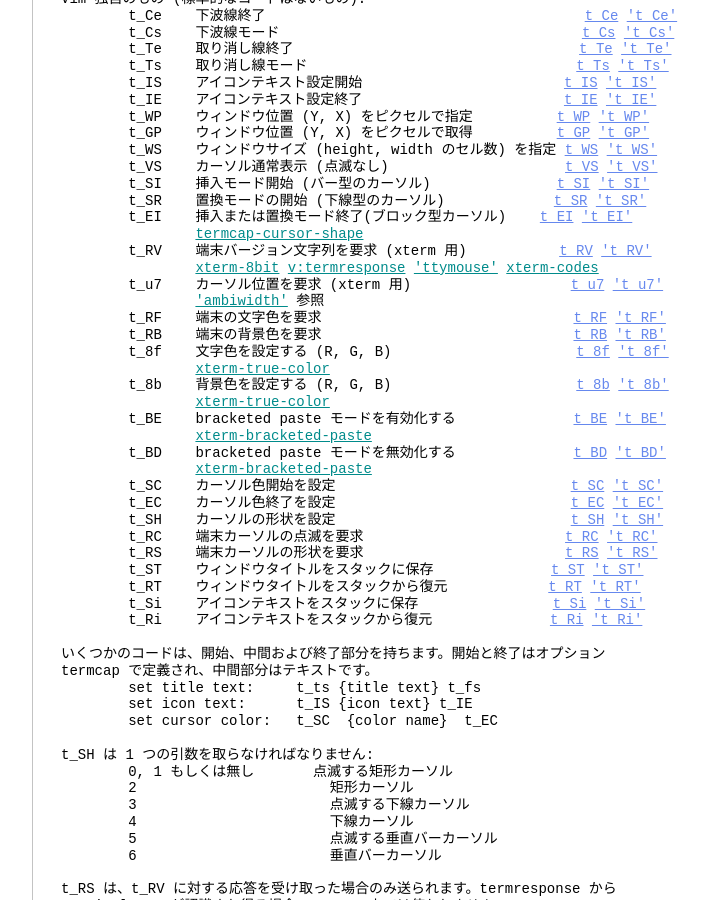
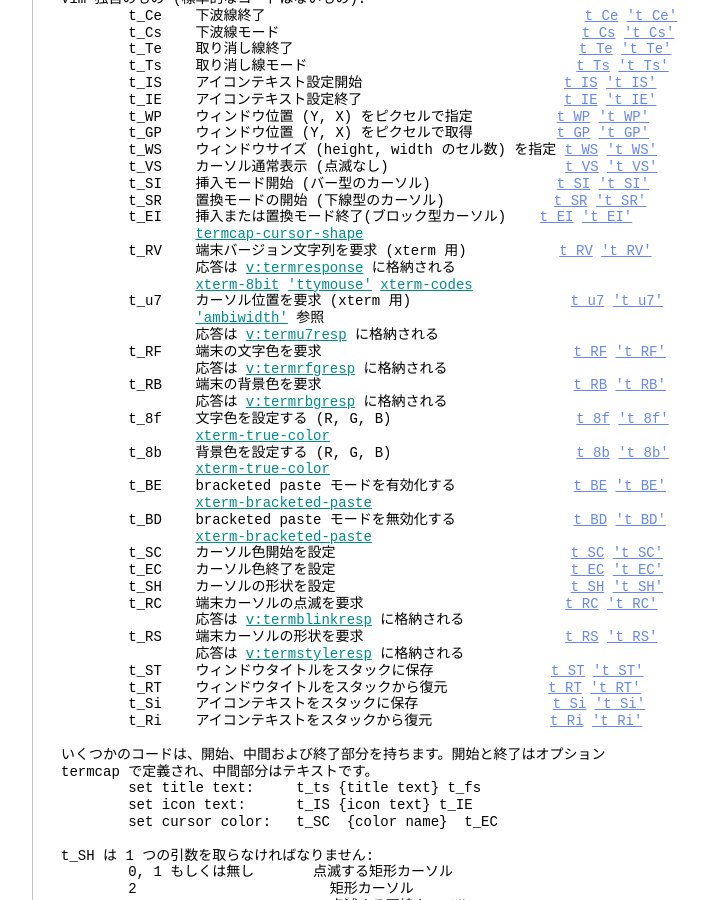
Before and after one commit to vim-jp/vimdoc-ja, a Jekyll site: the page built from term.html, in a window 1280 px wide and 900 px high, scrolled down 5600 px. Shown: the whole window, without its empty margins (340-1049 px from the left). Built offline with Jekyll 4.4.1, drawn with Linux system fonts in a browser that asks for light colours; nearby versions of some CDN libraries; comment, search, counter and statistics services are not loaded; some of the changed text lies outside the part shown.

Commit message:
Generated by Travis JOB 1767.1
https://travis-ci.org/vim-jp/vimdoc-ja-working/builds/484901410

```diff
--- a/term.html
+++ b/term.html
@@ -3,7 +3,7 @@ layout: vimdoc
 helpname: 'term'
 ---
 <div id='vimCodeElement'>
-<a class="Constant" href="term.html" name="term.txt">term.txt</a>&nbsp;&nbsp;&nbsp;&nbsp;&nbsp;&nbsp;For&nbsp;<span class="Identifier">Vim バージョン 8.1.</span>&nbsp;&nbsp;Last change: 2017 Oct 14<br>
+<a class="Constant" href="term.html" name="term.txt">term.txt</a>&nbsp;&nbsp;&nbsp;&nbsp;&nbsp;&nbsp;For&nbsp;<span class="Identifier">Vim バージョン 8.1.</span>&nbsp;&nbsp;Last change: 2019 Jan 19<br>
 <br>
 <br>
 &nbsp;&nbsp;&nbsp;&nbsp;&nbsp;&nbsp;&nbsp;&nbsp;&nbsp;&nbsp;&nbsp;&nbsp;&nbsp;&nbsp;&nbsp;&nbsp;<span class="Identifier">VIMリファレンスマニュアル&nbsp;&nbsp;&nbsp;&nbsp;by Bram Moolenaar</span><br>
@@ -339,11 +339,15 @@ Vim 独自のもの (標準的なコードはないもの):<br>
 &nbsp;&nbsp;&nbsp;&nbsp;&nbsp;&nbsp;&nbsp;&nbsp;t_EI&nbsp;&nbsp;&nbsp;&nbsp;挿入または置換モード終了(ブロック型カーソル)&nbsp;&nbsp;&nbsp;&nbsp;<a class="Constant" href="term.html#t_EI" name="t_EI">t_EI</a>&nbsp;<a class="Constant" href="term.html#'t_EI'" name="'t_EI'">'t_EI'</a><br>
 &nbsp;&nbsp;&nbsp;&nbsp;&nbsp;&nbsp;&nbsp;&nbsp;&nbsp;&nbsp;&nbsp;&nbsp;&nbsp;&nbsp;&nbsp;&nbsp;<a class="Identifier" href="term.html#termcap-cursor-shape">termcap-cursor-shape</a><br>
 &nbsp;&nbsp;&nbsp;&nbsp;&nbsp;&nbsp;&nbsp;&nbsp;t_RV&nbsp;&nbsp;&nbsp;&nbsp;端末バージョン文字列を要求 (xterm 用)&nbsp;&nbsp;&nbsp;&nbsp;&nbsp;&nbsp;&nbsp;&nbsp;&nbsp;&nbsp;&nbsp;<a class="Constant" href="term.html#t_RV" name="t_RV">t_RV</a>&nbsp;<a class="Constant" href="term.html#'t_RV'" name="'t_RV'">'t_RV'</a><br>
-&nbsp;&nbsp;&nbsp;&nbsp;&nbsp;&nbsp;&nbsp;&nbsp;&nbsp;&nbsp;&nbsp;&nbsp;&nbsp;&nbsp;&nbsp;&nbsp;<a class="Identifier" href="term.html#xterm-8bit">xterm-8bit</a>&nbsp;<a class="Identifier" href="eval.html#v:termresponse">v:termresponse</a>&nbsp;<a class="Identifier" href="options.html#'ttymouse'">'ttymouse'</a>&nbsp;<a class="Identifier" href="term.html#xterm-codes">xterm-codes</a><br>
+&nbsp;&nbsp;&nbsp;&nbsp;&nbsp;&nbsp;&nbsp;&nbsp;&nbsp;&nbsp;&nbsp;&nbsp;&nbsp;&nbsp;&nbsp;&nbsp;応答は&nbsp;<a class="Identifier" href="eval.html#v:termresponse">v:termresponse</a>&nbsp;に格納される<br>
+&nbsp;&nbsp;&nbsp;&nbsp;&nbsp;&nbsp;&nbsp;&nbsp;&nbsp;&nbsp;&nbsp;&nbsp;&nbsp;&nbsp;&nbsp;&nbsp;<a class="Identifier" href="term.html#xterm-8bit">xterm-8bit</a>&nbsp;<a class="Identifier" href="options.html#'ttymouse'">'ttymouse'</a>&nbsp;<a class="Identifier" href="term.html#xterm-codes">xterm-codes</a><br>
 &nbsp;&nbsp;&nbsp;&nbsp;&nbsp;&nbsp;&nbsp;&nbsp;t_u7&nbsp;&nbsp;&nbsp;&nbsp;カーソル位置を要求 (xterm 用)&nbsp;&nbsp;&nbsp;&nbsp;&nbsp;&nbsp;&nbsp;&nbsp;&nbsp;&nbsp;&nbsp;&nbsp;&nbsp;&nbsp;&nbsp;&nbsp;&nbsp;&nbsp;&nbsp;<a class="Constant" href="term.html#t_u7" name="t_u7">t_u7</a>&nbsp;<a class="Constant" href="term.html#'t_u7'" name="'t_u7'">'t_u7'</a><br>
 &nbsp;&nbsp;&nbsp;&nbsp;&nbsp;&nbsp;&nbsp;&nbsp;&nbsp;&nbsp;&nbsp;&nbsp;&nbsp;&nbsp;&nbsp;&nbsp;<a class="Identifier" href="options.html#'ambiwidth'">'ambiwidth'</a>&nbsp;参照<br>
+&nbsp;&nbsp;&nbsp;&nbsp;&nbsp;&nbsp;&nbsp;&nbsp;&nbsp;&nbsp;&nbsp;&nbsp;&nbsp;&nbsp;&nbsp;&nbsp;応答は&nbsp;<a class="Identifier" href="eval.html#v:termu7resp">v:termu7resp</a>&nbsp;に格納される<br>
 &nbsp;&nbsp;&nbsp;&nbsp;&nbsp;&nbsp;&nbsp;&nbsp;t_RF&nbsp;&nbsp;&nbsp;&nbsp;端末の文字色を要求&nbsp;&nbsp;&nbsp;&nbsp;&nbsp;&nbsp;&nbsp;&nbsp;&nbsp;&nbsp;&nbsp;&nbsp;&nbsp;&nbsp;&nbsp;&nbsp;&nbsp;&nbsp;&nbsp;&nbsp;&nbsp;&nbsp;&nbsp;&nbsp;&nbsp;&nbsp;&nbsp;&nbsp;&nbsp;&nbsp;<a class="Constant" href="term.html#t_RF" name="t_RF">t_RF</a>&nbsp;<a class="Constant" href="term.html#'t_RF'" name="'t_RF'">'t_RF'</a><br>
+&nbsp;&nbsp;&nbsp;&nbsp;&nbsp;&nbsp;&nbsp;&nbsp;&nbsp;&nbsp;&nbsp;&nbsp;&nbsp;&nbsp;&nbsp;&nbsp;応答は&nbsp;<a class="Identifier" href="eval.html#v:termrfgresp">v:termrfgresp</a>&nbsp;に格納される<br>
 &nbsp;&nbsp;&nbsp;&nbsp;&nbsp;&nbsp;&nbsp;&nbsp;t_RB&nbsp;&nbsp;&nbsp;&nbsp;端末の背景色を要求&nbsp;&nbsp;&nbsp;&nbsp;&nbsp;&nbsp;&nbsp;&nbsp;&nbsp;&nbsp;&nbsp;&nbsp;&nbsp;&nbsp;&nbsp;&nbsp;&nbsp;&nbsp;&nbsp;&nbsp;&nbsp;&nbsp;&nbsp;&nbsp;&nbsp;&nbsp;&nbsp;&nbsp;&nbsp;&nbsp;<a class="Constant" href="term.html#t_RB" name="t_RB">t_RB</a>&nbsp;<a class="Constant" href="term.html#'t_RB'" name="'t_RB'">'t_RB'</a><br>
+&nbsp;&nbsp;&nbsp;&nbsp;&nbsp;&nbsp;&nbsp;&nbsp;&nbsp;&nbsp;&nbsp;&nbsp;&nbsp;&nbsp;&nbsp;&nbsp;応答は&nbsp;<a class="Identifier" href="eval.html#v:termrbgresp">v:termrbgresp</a>&nbsp;に格納される<br>
 &nbsp;&nbsp;&nbsp;&nbsp;&nbsp;&nbsp;&nbsp;&nbsp;t_8f&nbsp;&nbsp;&nbsp;&nbsp;文字色を設定する (R, G, B)&nbsp;&nbsp;&nbsp;&nbsp;&nbsp;&nbsp;&nbsp;&nbsp;&nbsp;&nbsp;&nbsp;&nbsp;&nbsp;&nbsp;&nbsp;&nbsp;&nbsp;&nbsp;&nbsp;&nbsp;&nbsp;&nbsp;<a class="Constant" href="term.html#t_8f" name="t_8f">t_8f</a>&nbsp;<a class="Constant" href="term.html#'t_8f'" name="'t_8f'">'t_8f'</a><br>
 &nbsp;&nbsp;&nbsp;&nbsp;&nbsp;&nbsp;&nbsp;&nbsp;&nbsp;&nbsp;&nbsp;&nbsp;&nbsp;&nbsp;&nbsp;&nbsp;<a class="Identifier" href="term.html#xterm-true-color">xterm-true-color</a><br>
 &nbsp;&nbsp;&nbsp;&nbsp;&nbsp;&nbsp;&nbsp;&nbsp;t_8b&nbsp;&nbsp;&nbsp;&nbsp;背景色を設定する (R, G, B)&nbsp;&nbsp;&nbsp;&nbsp;&nbsp;&nbsp;&nbsp;&nbsp;&nbsp;&nbsp;&nbsp;&nbsp;&nbsp;&nbsp;&nbsp;&nbsp;&nbsp;&nbsp;&nbsp;&nbsp;&nbsp;&nbsp;<a class="Constant" href="term.html#t_8b" name="t_8b">t_8b</a>&nbsp;<a class="Constant" href="term.html#'t_8b'" name="'t_8b'">'t_8b'</a><br>
@@ -356,7 +360,9 @@ Vim 独自のもの (標準的なコードはないもの):<br>
 &nbsp;&nbsp;&nbsp;&nbsp;&nbsp;&nbsp;&nbsp;&nbsp;t_EC&nbsp;&nbsp;&nbsp;&nbsp;カーソル色終了を設定&nbsp;&nbsp;&nbsp;&nbsp;&nbsp;&nbsp;&nbsp;&nbsp;&nbsp;&nbsp;&nbsp;&nbsp;&nbsp;&nbsp;&nbsp;&nbsp;&nbsp;&nbsp;&nbsp;&nbsp;&nbsp;&nbsp;&nbsp;&nbsp;&nbsp;&nbsp;&nbsp;&nbsp;<a class="Constant" href="term.html#t_EC" name="t_EC">t_EC</a>&nbsp;<a class="Constant" href="term.html#'t_EC'" name="'t_EC'">'t_EC'</a><br>
 &nbsp;&nbsp;&nbsp;&nbsp;&nbsp;&nbsp;&nbsp;&nbsp;t_SH&nbsp;&nbsp;&nbsp;&nbsp;カーソルの形状を設定&nbsp;&nbsp;&nbsp;&nbsp;&nbsp;&nbsp;&nbsp;&nbsp;&nbsp;&nbsp;&nbsp;&nbsp;&nbsp;&nbsp;&nbsp;&nbsp;&nbsp;&nbsp;&nbsp;&nbsp;&nbsp;&nbsp;&nbsp;&nbsp;&nbsp;&nbsp;&nbsp;&nbsp;<a class="Constant" href="term.html#t_SH" name="t_SH">t_SH</a>&nbsp;<a class="Constant" href="term.html#'t_SH'" name="'t_SH'">'t_SH'</a><br>
 &nbsp;&nbsp;&nbsp;&nbsp;&nbsp;&nbsp;&nbsp;&nbsp;t_RC&nbsp;&nbsp;&nbsp;&nbsp;端末カーソルの点滅を要求&nbsp;&nbsp;&nbsp;&nbsp;&nbsp;&nbsp;&nbsp;&nbsp;&nbsp;&nbsp;&nbsp;&nbsp;&nbsp;&nbsp;&nbsp;&nbsp;&nbsp;&nbsp;&nbsp;&nbsp;&nbsp;&nbsp;&nbsp;&nbsp;<a class="Constant" href="term.html#t_RC" name="t_RC">t_RC</a>&nbsp;<a class="Constant" href="term.html#'t_RC'" name="'t_RC'">'t_RC'</a><br>
+&nbsp;&nbsp;&nbsp;&nbsp;&nbsp;&nbsp;&nbsp;&nbsp;&nbsp;&nbsp;&nbsp;&nbsp;&nbsp;&nbsp;&nbsp;&nbsp;応答は&nbsp;<a class="Identifier" href="eval.html#v:termblinkresp">v:termblinkresp</a>&nbsp;に格納される<br>
 &nbsp;&nbsp;&nbsp;&nbsp;&nbsp;&nbsp;&nbsp;&nbsp;t_RS&nbsp;&nbsp;&nbsp;&nbsp;端末カーソルの形状を要求&nbsp;&nbsp;&nbsp;&nbsp;&nbsp;&nbsp;&nbsp;&nbsp;&nbsp;&nbsp;&nbsp;&nbsp;&nbsp;&nbsp;&nbsp;&nbsp;&nbsp;&nbsp;&nbsp;&nbsp;&nbsp;&nbsp;&nbsp;&nbsp;<a class="Constant" href="term.html#t_RS" name="t_RS">t_RS</a>&nbsp;<a class="Constant" href="term.html#'t_RS'" name="'t_RS'">'t_RS'</a><br>
+&nbsp;&nbsp;&nbsp;&nbsp;&nbsp;&nbsp;&nbsp;&nbsp;&nbsp;&nbsp;&nbsp;&nbsp;&nbsp;&nbsp;&nbsp;&nbsp;応答は&nbsp;<a class="Identifier" href="eval.html#v:termstyleresp">v:termstyleresp</a>&nbsp;に格納される<br>
 &nbsp;&nbsp;&nbsp;&nbsp;&nbsp;&nbsp;&nbsp;&nbsp;t_ST&nbsp;&nbsp;&nbsp;&nbsp;ウィンドウタイトルをスタックに保存&nbsp;&nbsp;&nbsp;&nbsp;&nbsp;&nbsp;&nbsp;&nbsp;&nbsp;&nbsp;&nbsp;&nbsp;&nbsp;&nbsp;<a class="Constant" href="term.html#t_ST" name="t_ST">t_ST</a>&nbsp;<a class="Constant" href="term.html#'t_ST'" name="'t_ST'">'t_ST'</a><br>
 &nbsp;&nbsp;&nbsp;&nbsp;&nbsp;&nbsp;&nbsp;&nbsp;t_RT&nbsp;&nbsp;&nbsp;&nbsp;ウィンドウタイトルをスタックから復元&nbsp;&nbsp;&nbsp;&nbsp;&nbsp;&nbsp;&nbsp;&nbsp;&nbsp;&nbsp;&nbsp;&nbsp;<a class="Constant" href="term.html#t_RT" name="t_RT">t_RT</a>&nbsp;<a class="Constant" href="term.html#'t_RT'" name="'t_RT'">'t_RT'</a><br>
 &nbsp;&nbsp;&nbsp;&nbsp;&nbsp;&nbsp;&nbsp;&nbsp;t_Si&nbsp;&nbsp;&nbsp;&nbsp;アイコンテキストをスタックに保存&nbsp;&nbsp;&nbsp;&nbsp;&nbsp;&nbsp;&nbsp;&nbsp;&nbsp;&nbsp;&nbsp;&nbsp;&nbsp;&nbsp;&nbsp;&nbsp;<a class="Constant" href="term.html#t_Si" name="t_Si">t_Si</a>&nbsp;<a class="Constant" href="term.html#'t_Si'" name="'t_Si'">'t_Si'</a><br>
```
